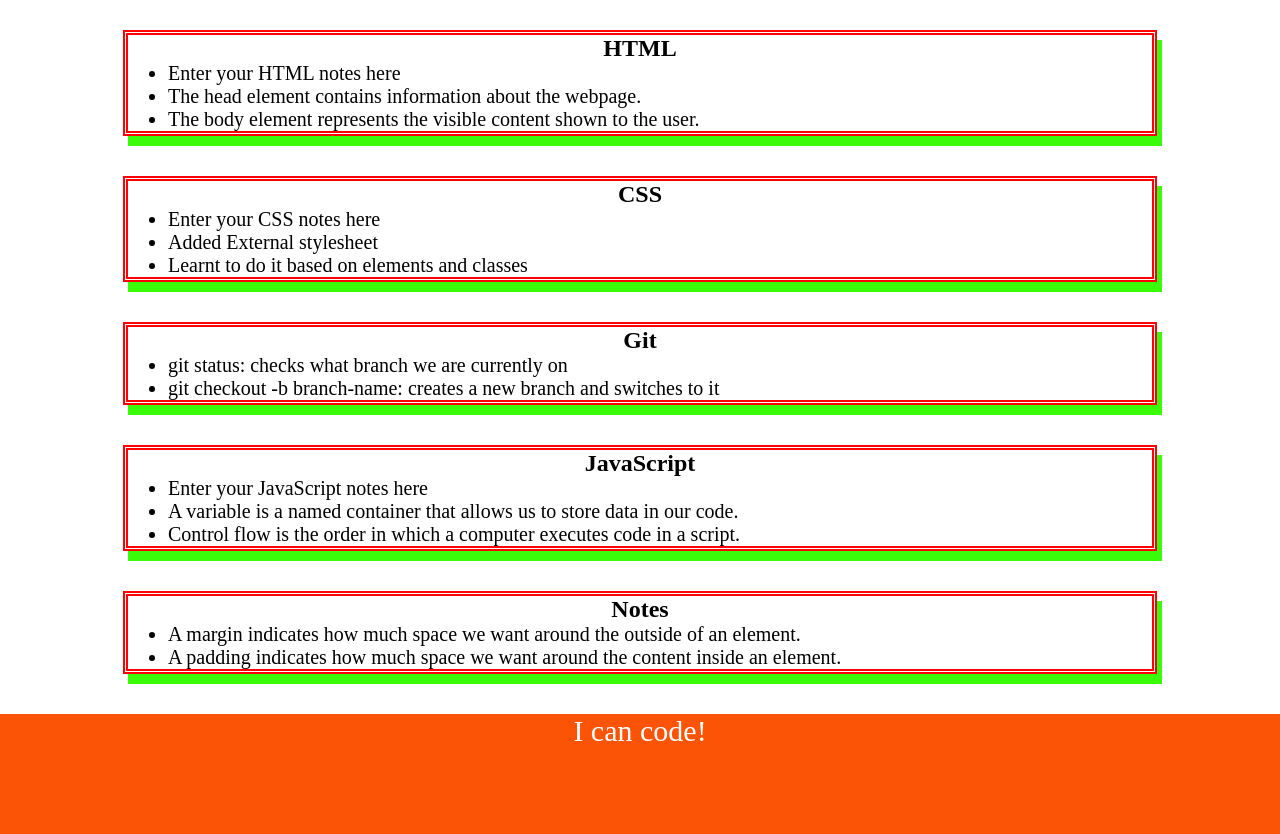
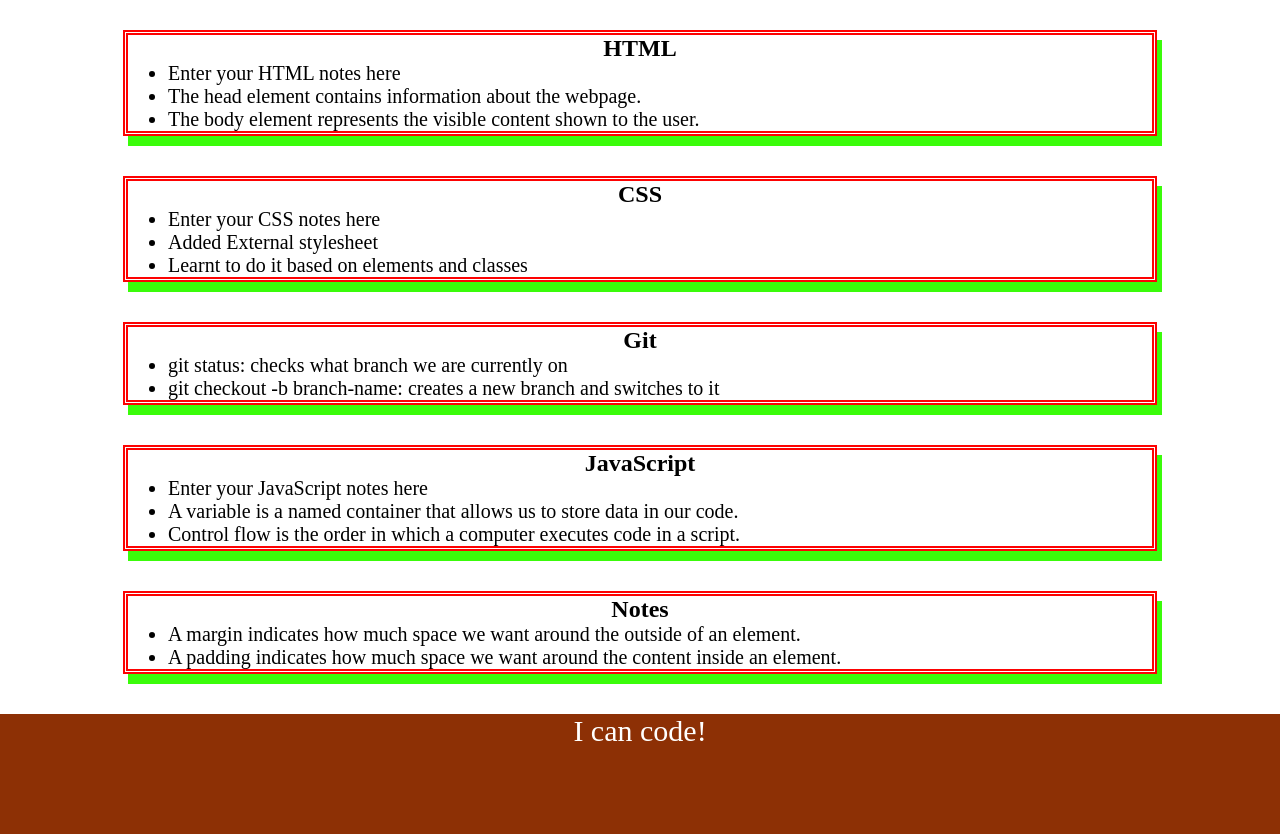
Before and after one commit to spikyfreakz14/prework-study-guide, a plain HTML site: page index.html in a window 1280 px wide. Shown: the part 130-964 px from the top of the page. Drawn offline with Linux system fonts and the light colour scheme.

Commit message:
Updated CSS file

```diff
--- a/assets/style.css
+++ b/assets/style.css
@@ -7,7 +7,7 @@ header,
 footer {
     width: 100%;
     height: 120px;
-    background-color: rgb(252, 84, 6);
+    background-color: rgb(141, 48, 5);
     color: white;
 }
 h1,
```
